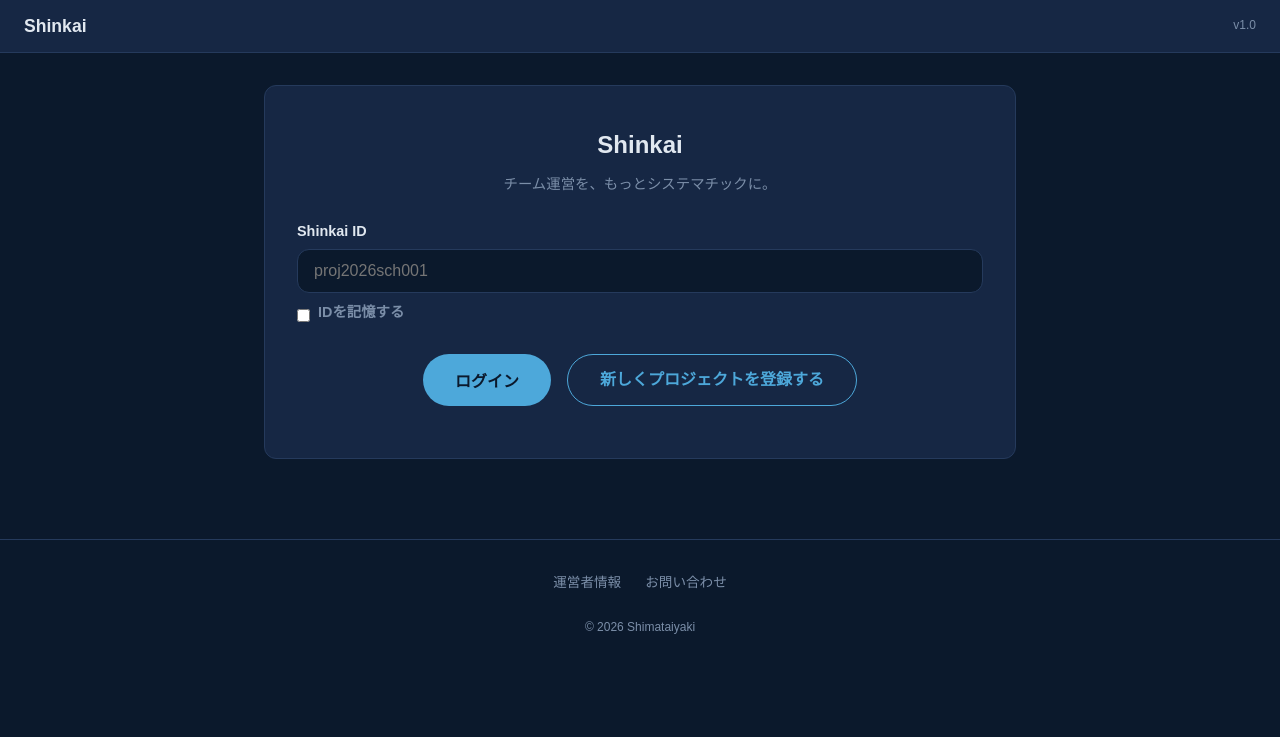
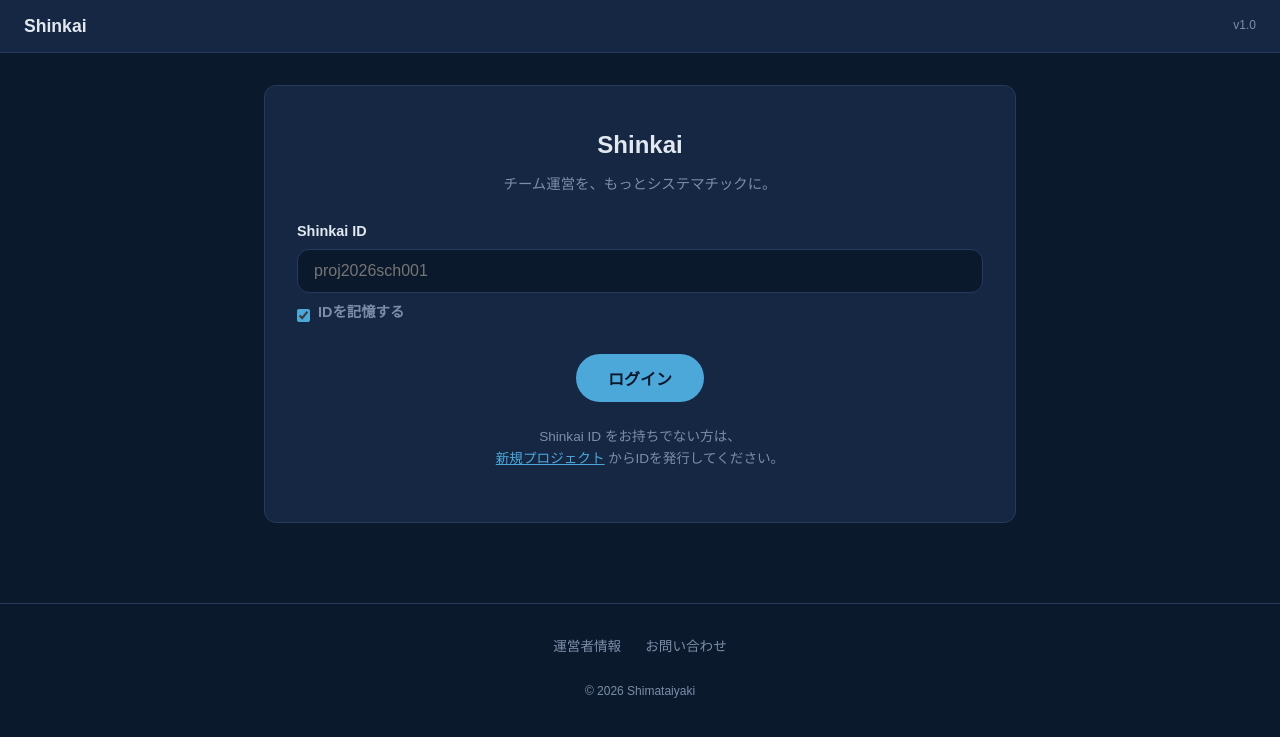
Before and after one commit to shimataiyaki/shimataiyaki.github.io, a Jekyll site: the page built from shinkai/app/index.html, in a window 1280 px wide. Shown: the top 737 px of the page. Built offline with Jekyll 4.4.1, drawn with Linux system fonts in a browser that asks for light colours.

Commit message:
Update index.html

```diff
--- a/shinkai/app/index.html
+++ b/shinkai/app/index.html
@@ -1,9 +1,11 @@
 ---
 layout: shinkai-app
-title: Shinkai Web
+title: Shinkai
 js: /assets/js/shinkai-app.js
 ---
 
+<!-- ログイン画面（ID未記憶時） -->
+<div id="login-view">
   <div class="auth-card">
     <h2>Shinkai</h2>
     <p class="auth-description">チーム運営を、もっとシステマチックに。</p>
@@ -12,15 +14,59 @@ js: /assets/js/shinkai-app.js
       <label for="shinkaiId">Shinkai ID</label>
       <input type="text" id="shinkaiId" placeholder="proj2026sch001">
       <div class="id-memory">
-      <input type="checkbox" id="rememberId">
+        <input type="checkbox" id="rememberId" checked>
         <label for="rememberId">IDを記憶する</label>
       </div>
     </div>
 
     <div class="auth-actions">
       <button id="login-btn" class="btn-primary">ログイン</button>
-    <a href="/shinkai/app/planner/" class="btn-secondary">新しくプロジェクトを登録する</a>
     </div>
+
+    <p style="margin-top:1.5rem; font-size:0.85rem; color:var(--shinkai-text-muted);">
+      Shinkai ID をお持ちでない方は、<br>
+      <a href="/shinkai/app/new/" style="color:var(--shinkai-accent);">新規プロジェクト</a> からIDを発行してください。
+    </p>
 
     <p id="error" class="error-message"></p>
   </div>
+</div>
+
+<!-- 機能一覧（ID記憶済み時） -->
+<div id="home-view" style="display:none;">
+  <div class="auth-card">
+    <h2>Shinkai</h2>
+    <p class="auth-description">チーム運営を、もっとシステマチックに。</p>
+
+    <p style="font-size:0.85rem; color:var(--shinkai-text-muted); margin-bottom:1rem;">
+      現在のプロジェクト：<strong id="current-id-display" style="color:var(--shinkai-accent);"></strong>
+    </p>
+
+    <div class="tile-grid">
+      <a href="#" class="tile" id="tile-dashboard">
+        <span class="tile-icon">Dashboard</span>
+        <span class="tile-title">ダッシュボード</span>
+        <span class="tile-desc">進捗・タスク確認</span>
+      </a>
+      <a href="/shinkai/app/new/" class="tile">
+        <span class="tile-icon">New</span>
+        <span class="tile-title">新規プロジェクト</span>
+        <span class="tile-desc">別の Shinkai ID を発行</span>
+      </a>
+      <div class="tile tile--disabled">
+        <span class="tile-icon">Role</span>
+        <span class="tile-title">権限設計</span>
+        <span class="tile-desc">準備中</span>
+      </div>
+      <div class="tile tile--disabled">
+        <span class="tile-icon">Review</span>
+        <span class="tile-title">ふり返り</span>
+        <span class="tile-desc">準備中</span>
+      </div>
+    </div>
+
+    <p style="margin-top:1.5rem; font-size:0.8rem; color:var(--shinkai-text-muted);">
+      <a href="#" id="logout-link" style="color:var(--shinkai-text-muted);">別のIDでログイン</a>
+    </p>
+  </div>
+</div>
```
Lines whose indentation alone changed are shown as unchanged.
